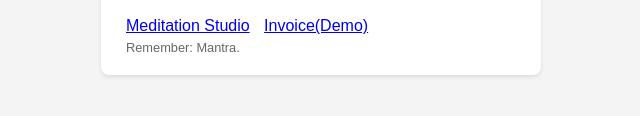
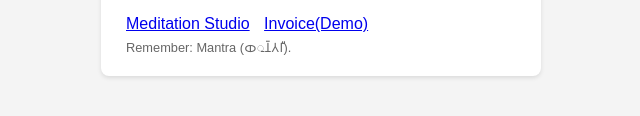
Before and after one commit to missionode/ChakraMeditation, a plain HTML site: page settings.html in a window 1280 px wide. Shown: the part 568-684 px from the top of the page, 319-959 px from the left. Drawn offline with Linux system fonts and the light colour scheme.

Commit message:
mantra update
update key with brahmi

```diff
--- a/settings.html
+++ b/settings.html
@@ -32,7 +32,7 @@
             <a href="studio.html"> Meditation Studio</a>
             <a href="invoice.html">Invoice(Demo)</a>
         </div>
-        <small style="margin-left: 5px;" class="form-tip">Remember: Mantra.</small>
+        <small style="margin-left: 5px;" class="form-tip">Remember: Mantra (𑁢𑀼𑀦𑁆𑀢𑀭𑀻).</small>
     </div>
     <script src="settings_script.js"></script>
 </body>
```
Also changed, not shown: 1 other file.
